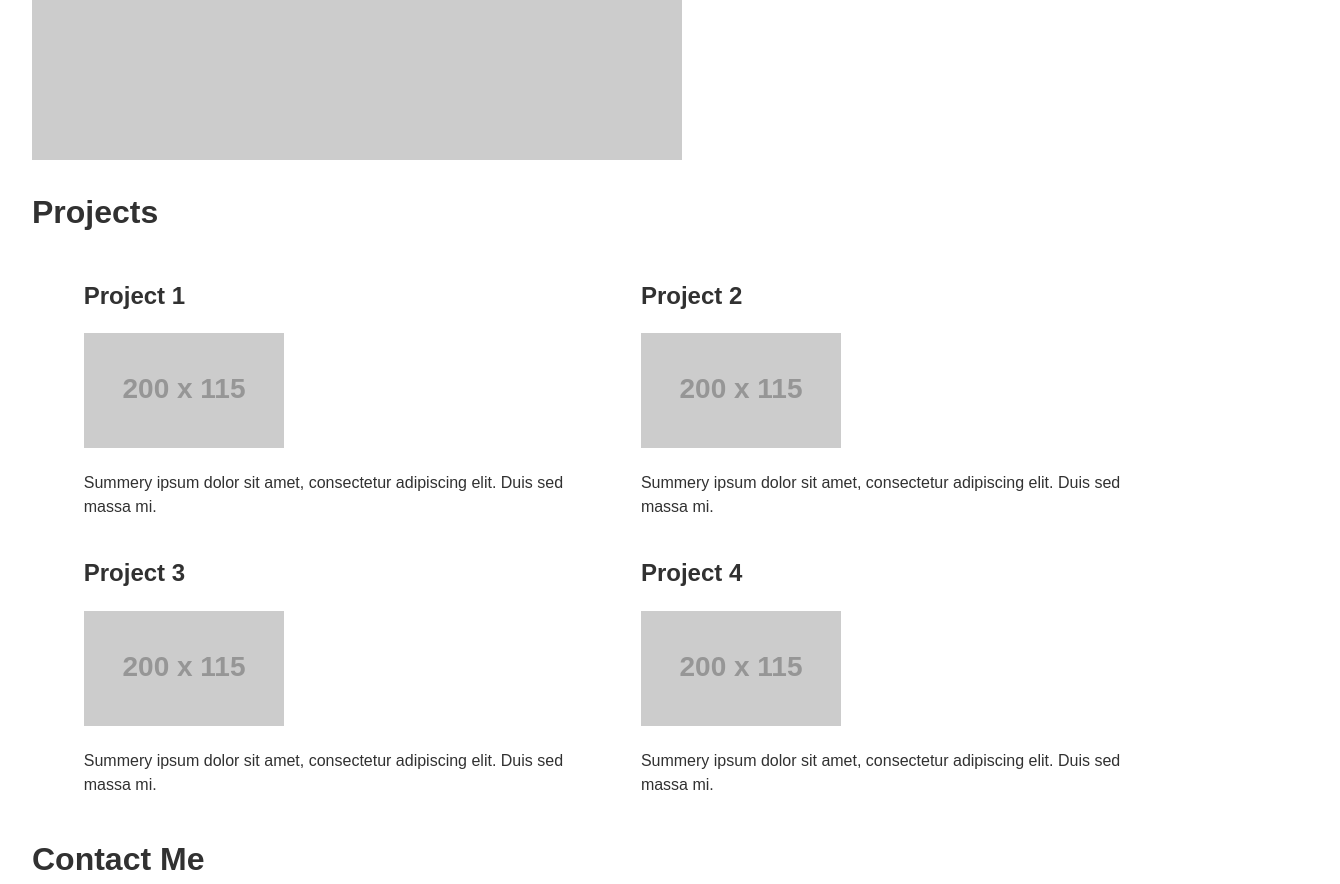
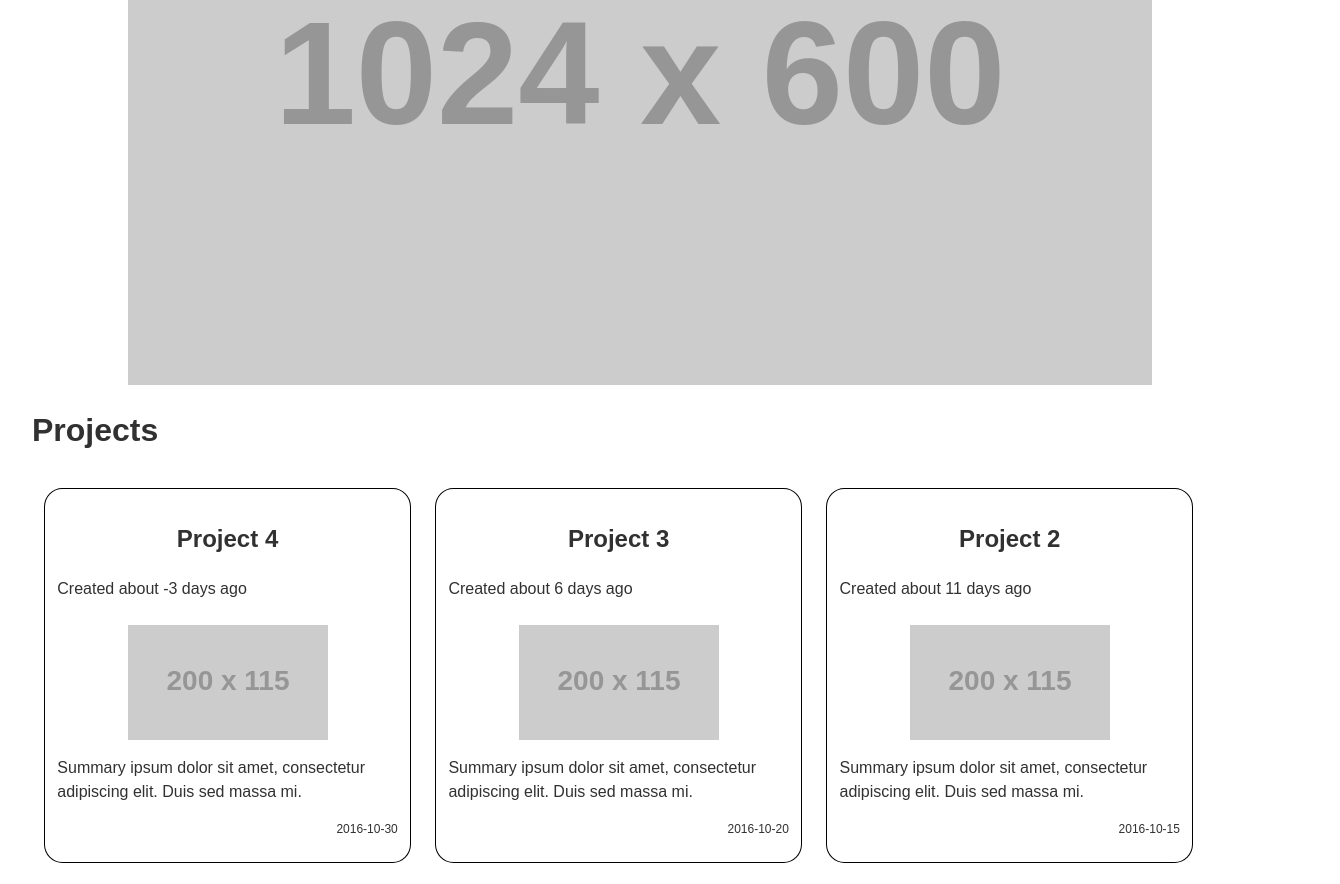
Before and after one commit to midfies/mf-portfolio, a plain HTML site: page index.html in a window 1280 px wide. Shown: the part 530-1414 px from the top of the page, 1340 px wide, since content can reach past the window. Drawn offline with nearby package versions, Linux system fonts and the light colour scheme; placeholder pictures from the web are drawn by us; files whose address does not match are found by name.

Commit message:
templating added for projects

```diff
--- a/index.html
+++ b/index.html
@@ -2,72 +2,66 @@
 <html>
   <head>
     <meta charset="utf-8">
-    <meta name="viewport" content="width=device-width, intial-scale=1" />
+    <meta name="viewport" content="width=device-width, initial-scale=1" />
     <title>Marc Fieser</title>
     <link rel="stylesheet" href="vendor/normalize.css">
     <link rel="stylesheet" href="vendor/icon.css">
     <link rel="stylesheet" href="styles/base.css">
     <link rel="stylesheet" href="styles/layout.css">
     <link rel="stylesheet" href="styles/modules.css">
-    <!-- Code Fellows favicon -->
-    <!-- <link rel="icon" type="image/x-icon" href="https://i.imgur.com/7v5ASc8.png"> -->
+    <script src="https://code.jquery.com/jquery-3.1.1.min.js" integrity="sha256-hVVnYaiADRTO2PzUGmuLJr8BLUSjGIZsDYGmIJLv2b8=" crossorigin="anonymous"></script>
   </head>
   <body>
+    <div id="top"></div>
     <header class="clearfix">
         <nav class="main-nav">
           <img id="logo" src="http://placehold.it/60x60">
           <div class = "icon-menu"></div>
           <ul>
-            <li><a href="#" class="icon-home"> Home</a></li>
-            <li><a href="#" class="icon-happy"> About</a></li>
-            <li><a href="#" class="icon-happy2"> Portfolio</a></li>
-            <li><a href="#" class="icon-address-book"> Contact</a></li>
+            <li><a href="#top" class="icon-home"> Home</a></li>
+            <li><a href="#intro" class="icon-happy"> About</a></li>
+            <li><a href="#projectSection" class="icon-happy2"> Portfolio</a></li>
+            <li><a href="#contactSection" class="icon-address-book"> Contact</a></li>
           </ul>
         </nav>
       </header>
+
     <section class="intro">
       <h1>Marc Fieser</h1>
       <h2>Welcome to My Portfolio</h2>
       <p>Lorem ipsum dolor sit amet, consectetur adipiscing elit. Duis sed massa mi. Pellentesque aliquet, turpis eget consectetur scelerisque, sem lorem lobortis erat, et malesuada urna dolor rutrum nisi. Donec ac accumsan leo. Integer commodo iaculis nulla et commodo. Donec et mattis ligula. Aenean varius leo id consequat sodales. Phasellus lobortis elementum nunc, vel egestas enim tincidunt a. Nulla dolor dolor, tempus euismod justo vitae, pretium placerat elit. </p>
-      <img src ="http://placehold.it/650x375"/>
+      <img src ="http://placehold.it/1024x600"/>
     </section>
+
     <section id="projectSection">
       <h1>Projects</h1>
-      <ul id="projectUL">
-        <li class="project">
-            <h2>Project 1</h2>
-            <img src ="http://placehold.it/200x115"/>
-            <p>Summery ipsum dolor sit amet, consectetur adipiscing elit. Duis sed massa mi.</p>
-        </li>
-        <li class="project">
-            <h2>Project 2</h2>
-            <img src ="http://placehold.it/200x115"/>
-            <p>Summery ipsum dolor sit amet, consectetur adipiscing elit. Duis sed massa mi.</p>
-        </li>
-        <li class="project">
-            <h2>Project 3</h2>
-            <img src ="http://placehold.it/200x115"/>
-            <p>Summery ipsum dolor sit amet, consectetur adipiscing elit. Duis sed massa mi.</p>
-        </li>
-        <li class="project">
-            <h2>Project 4</h2>
-            <img src ="http://placehold.it/200x115"/>
-            <p>Summery ipsum dolor sit amet, consectetur adipiscing elit. Duis sed massa mi.</p>
-        </li>
-      </ul>
+        <article class="template">
+          <h2>Title</h2>
+          <div>Created <time pubdate datetime="2000-01-01">Creation Time</time></div><br />
+          <a href="" target="_blank">
+            <img src =""/>
+          </a>
+          <p class="summaryOfProject">Summary text</p>
+          <p class="dateOfProject"></p>
+        </article>
+    </section>
 
-    </section>
     <section id="contactSection">
       <h1>Contact Me</h1>
       <ul id="contactUL">
-        <li><img id="linkedInLogo" src="img/linkedInLogo.png"/><a href="https://www.linkedin.com/in/marc-fieser" target="_blank" class="linkedIn" >Connect with me on LinkedIn!</a></li>
+        <li><img id="linkedInLogo" src="img/linkedInLogo.png"/><a href="https://www.linkedin.com/in/marc-fieser" target="_blank" class="linkedIn" >Connect on LinkedIn!</a></li>
         <li><img id="gitHubLogo" src="img/gitHubLogo.png"/><a href="https://github.com/midfies" target="_blank" class="gitHub">Explore my GitHub!</a></li>
         <li><img id="gmailLogo" src="img/gmailLogo.png"/>Send me and E-mail!</li>
       </ul>
     </section>
 
     <footer>
-      &copy 2016 Marc Fieser
+      <a href="#top">
+        <div id="aboveFooter">^</div>
+      </a>
+      <p>&copy 2016 Marc Fieser</p>
     </footer>
+    <script src="scripts/portfolioProjects.js" type="text/javascript"></script>
+    <script src="scripts/projects.js" type="text/javascript"></script>
   </body>
 </html>
--- /dev/null
+++ b/scripts/portfolioProjects.js
@@ -0,0 +1,32 @@
+'use strict';
+
+var portfolioProjects = [
+  {
+    title: 'Project 1',
+    linkUrl: '#',
+    image: 'http://placehold.it/200x115',
+    summary: 'Summary ipsum dolor sit amet, consectetur adipiscing elit. Duis sed massa mi.',
+    date: '2016-10-10',
+  },
+  {
+    title: 'Project 2',
+    linkUrl: '#',
+    image: 'http://placehold.it/200x115',
+    summary: 'Summary ipsum dolor sit amet, consectetur adipiscing elit. Duis sed massa mi.',
+    date: '2016-10-15',
+  },
+  {
+    title: 'Project 3',
+    linkUrl: '#',
+    image: 'http://placehold.it/200x115',
+    summary: 'Summary ipsum dolor sit amet, consectetur adipiscing elit. Duis sed massa mi.',
+    date: '2016-10-20',
+  },
+  {
+    title: 'Project 4',
+    linkUrl: '#',
+    image: 'http://placehold.it/200x115',
+    summary: 'Summary ipsum dolor sit amet, consectetur adipiscing elit. Duis sed massa mi.',
+    date: '2016-10-30',
+  },
+];
--- /dev/null
+++ b/scripts/projects.js
@@ -0,0 +1,41 @@
+var projects = [];
+
+function Project (projectsList) {
+  this.title = projectsList.title;
+  this.linkUrl = projectsList.linkUrl;
+  this.image = projectsList.image;
+  this.summary = projectsList.summary;
+  this.date = projectsList.date;
+};
+
+Project.prototype.toHtml = function() {
+  var $newProject = $('article.template').clone();
+  $newProject.find('a').attr('href', this.linkUrl);
+  $newProject.find('h2').html(this.title);
+  $newProject.find('img').attr('src', this.image);
+  $newProject.find('p.summaryOfProject').html(this.summary);
+  $newProject.find('p.dateOfProject').html(this.date);
+  $newProject.find('time[pubdate]').attr('title', this.date);
+  $newProject.find('time').text('about ' + parseInt((new Date() - new Date(this.date))/60/60/24/1000) + ' days ago');
+  $newProject.removeClass('template');
+  $newProject.addClass('project');
+  return $newProject;
+};
+
+/* This sort method is a standard JavaScript Array function
+   that will iterate over an array and compare its values,
+   and then arrange them in ascending or descending order
+   according to the return value. We are comparing the
+   publishedOn properties to arrange the blog posts in
+   descending order (most recent first). */
+portfolioProjects.sort(function(currentObject, nextObject) {
+  return (new Date(nextObject.date)) - (new Date(currentObject.date));
+});
+
+portfolioProjects.forEach(function(ele) {
+  projects.push(new Project(ele));
+});
+
+projects.forEach(function(project) {
+  $('#projectSection').append(project.toHtml());
+});
--- a/styles/layout.css
+++ b/styles/layout.css
@@ -1,3 +1,6 @@
+img {
+  max-width: 100%;
+}
 .clearfix::after {
   content: "";
   display: table;
@@ -6,6 +9,13 @@
 .intro {
   max-width: 95%;
   margin: 0 auto;
+}
+.intro img{
+  display: block;
+  width: 100%;
+  max-width: 1024px;
+  margin: 0 auto;
+  align: middle;
 }
 
 header{
@@ -24,22 +34,12 @@ header ul{
   top: 10px;
 }
 
-img {
-  max-width: 100%;
-}
+
 #projectSection{
   max-width: 95%;
   margin: 0 auto;
 }
-#projectUL{
-  list-style: none;
-}
-.project{
-  width: 45%;
-  margin: 0 1%;
-  padding: 0;
-  display: inline-block;
-}
+
 #contactSection{
   max-width: 95%;
   margin: 0 auto;
@@ -52,12 +52,41 @@ img {
   margin-top: 25px;
   margin-right: 15px;
 }
-
 footer{
-  width: 100%;
-  margin: 0 auto;
+  position: relative;
+  text-align: right;
+  height: 50px;
+  margin: 100px auto 0 auto;
   background-color: black;
   color: white;
+  padding: 30px;
+  bottom: 0;
+}
+#aboveFooter{
+  background-color: black;
+  width: 10%;
+  max-width: 100px;
+  min-width: 70px;
+  left: 42%;
+  bottom: 70px;
+  position: absolute;
+  height: 70px;
+  border-radius: 50% 50% 0 0;
+  font-size: 3em;
+  color: white;
   text-align: center;
-  padding: 30px;
+  /*border: 4px solid white;*/
 }
+#aboveFooter:hover{
+  bottom:75px;
+}
+footer p{
+  position: relative;
+  z-index: 1000;
+  margin: 0;
+  padding-top: 10px;
+}
+
+/*#arrowUp a:hover{
+  margin-bottom: -150px;
+}*/
--- a/styles/modules.css
+++ b/styles/modules.css
@@ -29,6 +29,29 @@
   font-size: 2em;
   margin-top: 20px;
   margin-right: 10px;
+}
+.template {
+  display: none;
+}
+.project{
+  width: 45%;
+  margin: 1% 1%;
+  padding: 0;
+  display: inline-block;
+  border: 1px solid black;
+  border-radius: 5%;
+  padding: 1%;
+}
+.project h2{
+  text-align: center;
+}
+.project img{
+  display: block;
+  margin: 0 auto;
+}
+.project .dateOfProject{
+  font-size: .75em;
+  text-align: right;
 }
 #linkedInLogo{
   border-radius: 50%;
@@ -77,3 +100,8 @@ a.gitHub:active {
     display: none;
   }
 }
+@media screen and (min-width: 1200px){
+  .project{
+    width: 28%;
+  }
+}
```
